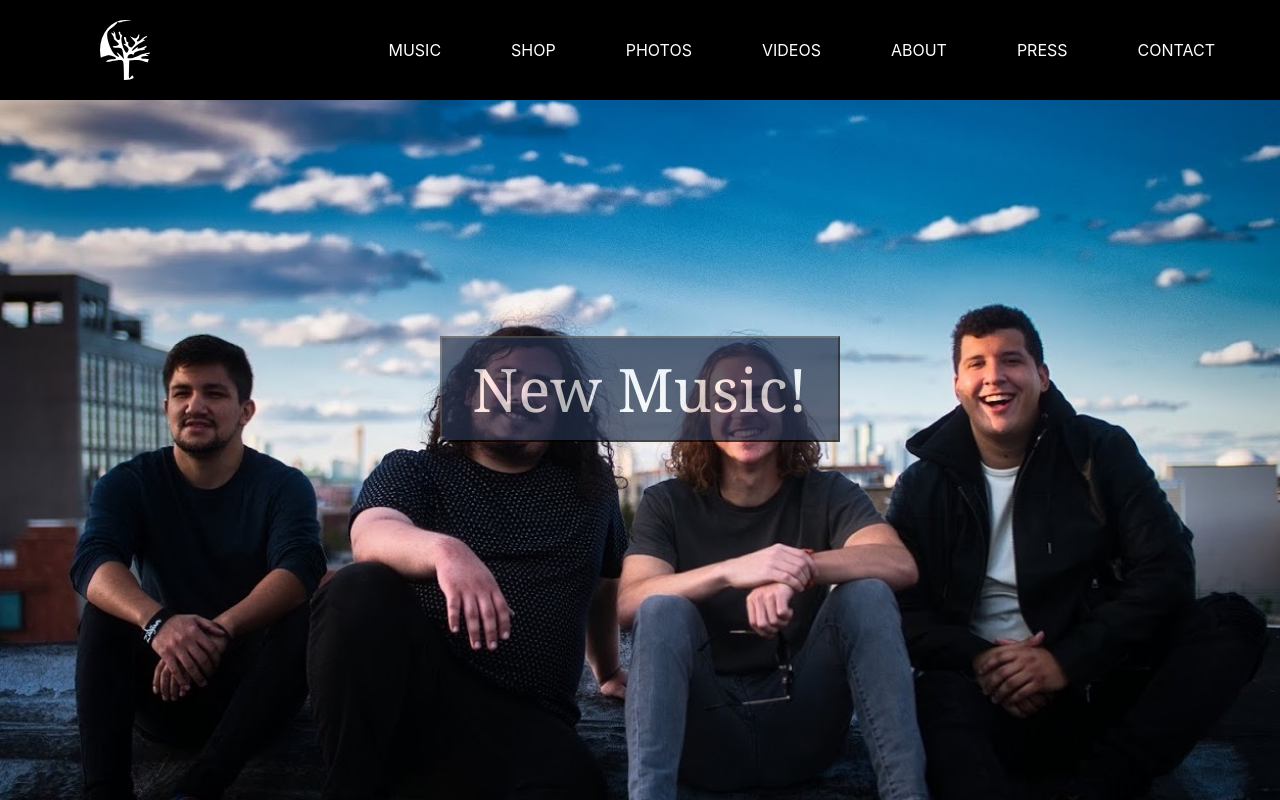
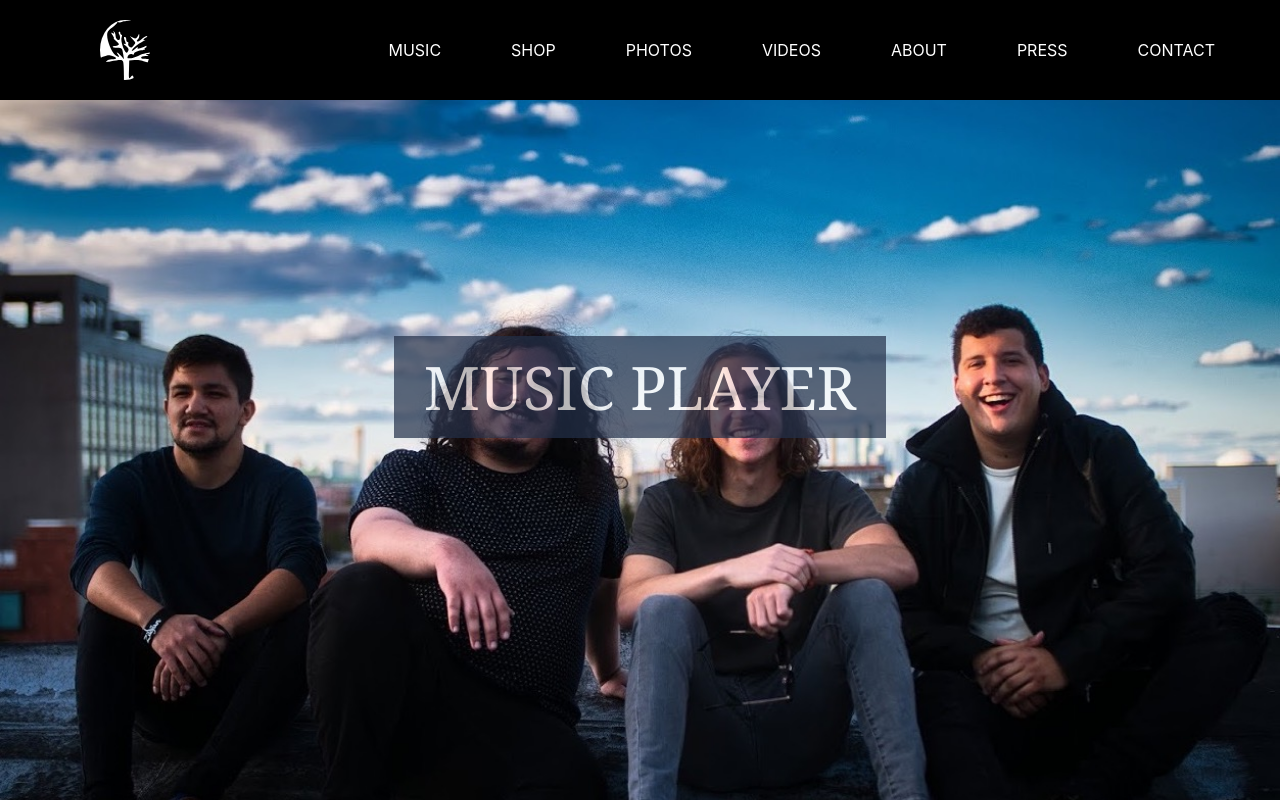
Before and after one commit to lupimen/sonoa-band-site, a React (Create React App) app: page / in a window 1280 px wide. Shown: the top 800 px of the page. Built offline with nearby package versions, Linux system fonts and the light colour scheme.

Commit message:
Modified home component

```diff
--- a/src/pages/home/home.component.jsx
+++ b/src/pages/home/home.component.jsx
@@ -1,18 +1,17 @@
 import React from 'react';
 import './home.styles.scss';
 import BannerPhoto from '../../assets/sonoa-sitting.jpeg';
+import { Link } from 'react-router-dom';
 
 const HomePage = () => (
     <div className='home-page'>
 
         <div className='banner-photo-container'>
             <img className='banner-photo' src={BannerPhoto} alt={'Banner Photo'}/>
-            <button className='button' onClick={(e) => {
-                e.preventDefault();
-                window.location.pathname='/music';
-                }}>New Music!</button>
+            <Link className='button' to='/music'>
+                MUSIC PLAYER
+            </Link>
         </div>
-
 
 
         <div className='home-page-body'>
```
